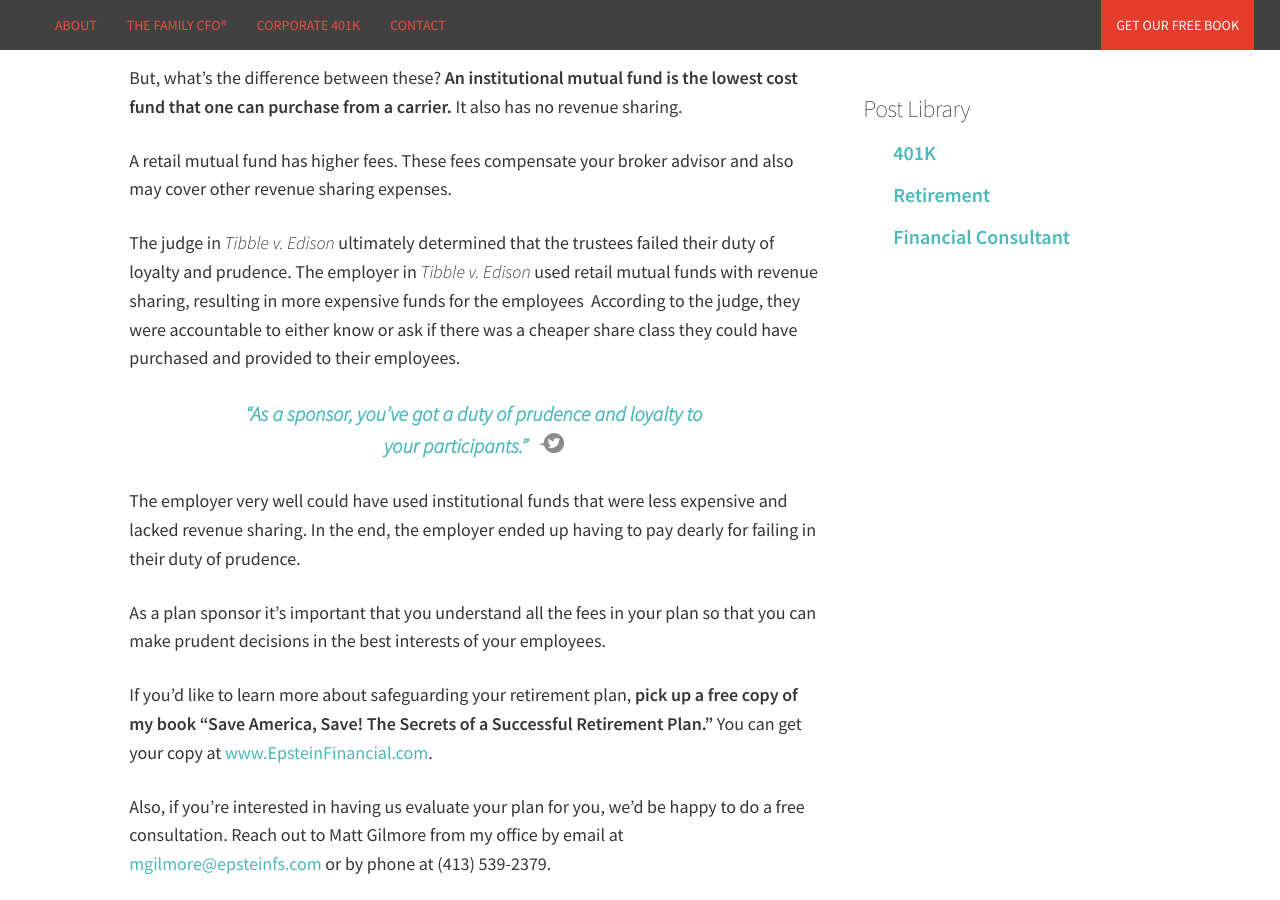
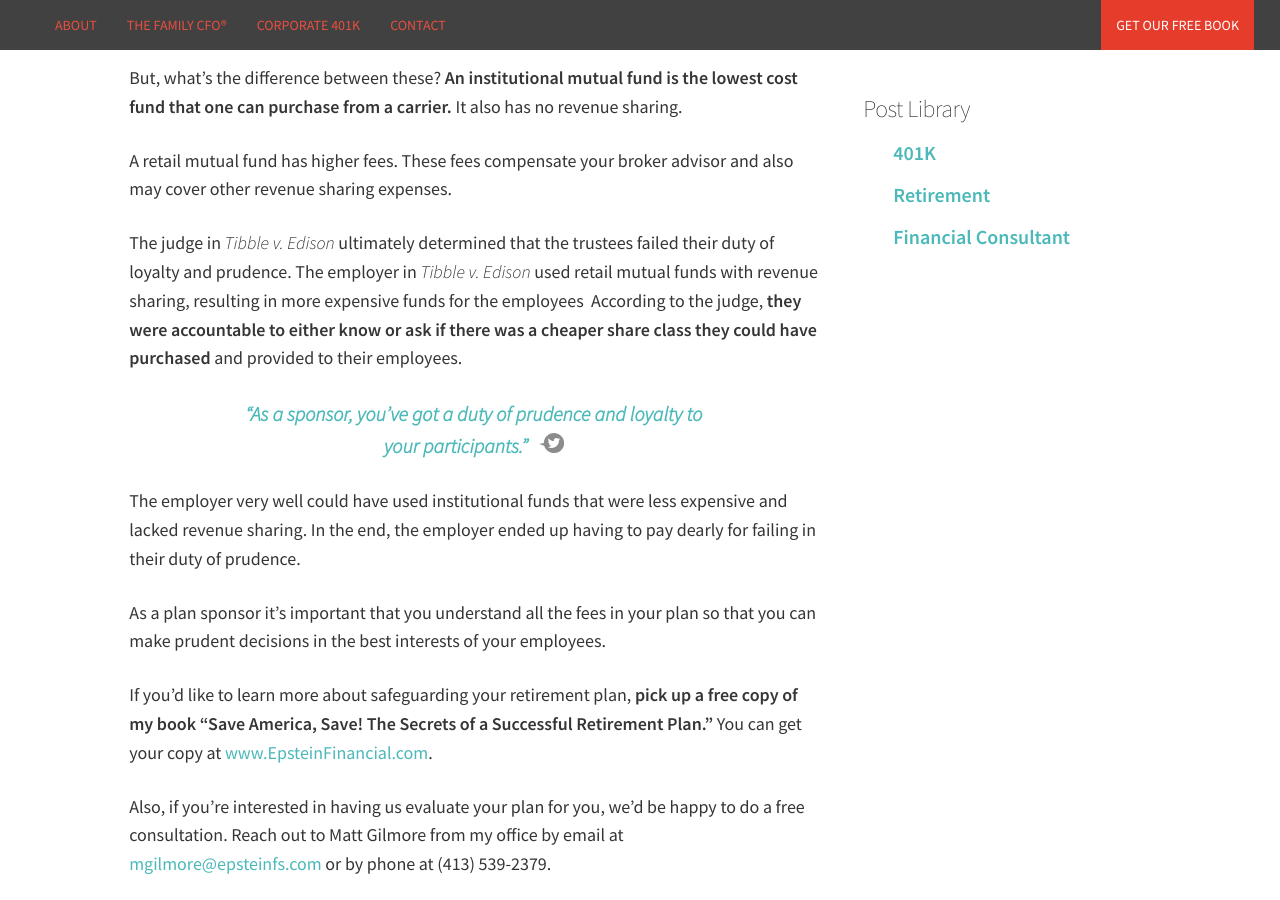
Before and after one commit to Vyral/charlie-epstein-blog, a Jekyll site: the page built from _posts/2017-10-05-are-you-truly-fulfilling-your-duties-as-a-retirement-plan-sponsor.md, in a window 1280 px wide and 900 px high, scrolled down 1268 px. Built offline with Jekyll 4.4.1, drawn with Linux system fonts in a browser that asks for light colours; nearby versions of some CDN libraries.

```diff
--- a/_posts/2017-10-05-are-you-truly-fulfilling-your-duties-as-a-retirement-plan-sponsor.md
+++ b/_posts/2017-10-05-are-you-truly-fulfilling-your-duties-as-a-retirement-plan-sponsor.md
@@ -31,7 +31,7 @@ But, what’s the difference between these? **An institutional mutual fund is th
 
 A retail mutual fund has higher fees. These fees compensate your broker advisor and also may cover other revenue sharing expenses.
 
-The judge in *Tibble v. Edison* ultimately determined that the trustees failed their duty of loyalty and prudence. The employer in *Tibble v. Edison* used retail mutual funds with revenue sharing, resulting in more expensive funds for the employees &nbsp;According to the judge, they were accountable to either know or ask if there was a cheaper share class they could have purchased**&nbsp;**and provided to their employees.&nbsp;
+The judge in *Tibble v. Edison* ultimately determined that the trustees failed their duty of loyalty and prudence. The employer in *Tibble v. Edison* used retail mutual funds with revenue sharing, resulting in more expensive funds for the employees &nbsp;According to the judge, **they were accountable to either know or ask if there was a cheaper share class they could have purchased****&nbsp;**and provided to their employees.&nbsp;
 
 {% include pullquote.html %}
 
```
